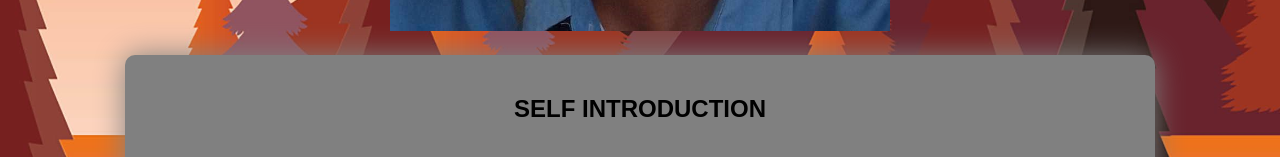
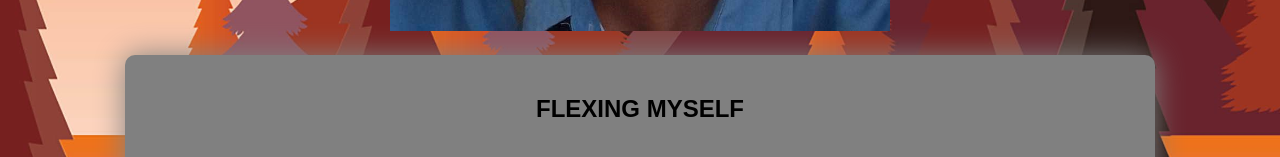
Before and after one commit to jundelatorre/jundelatorre.github.io, a plain HTML site: page FLEX-JUN.html in a window 1280 px wide. Shown: the part 643-800 px from the top of the page. Drawn offline with Linux system fonts and the light colour scheme.

Commit message:
Update FLEX-JUN.html

```diff
--- a/FLEX-JUN.html
+++ b/FLEX-JUN.html
@@ -109,7 +109,7 @@
 
 
     <section>
-        <h2 style="padding: 25px;">SELF INTRODUCTION</h2>
+        <h2 style="padding: 25px;">FLEXING MYSELF</h2>
         <p style="width: 30%: font-size: 70px; color: white; padding: 50px;">I am Flexing my self its because of all throught the toughest times, I remain strong, and also im proud of myself for the achievements in my life and have the personality to pursue my dreams.</p>
     </section>
 
```
